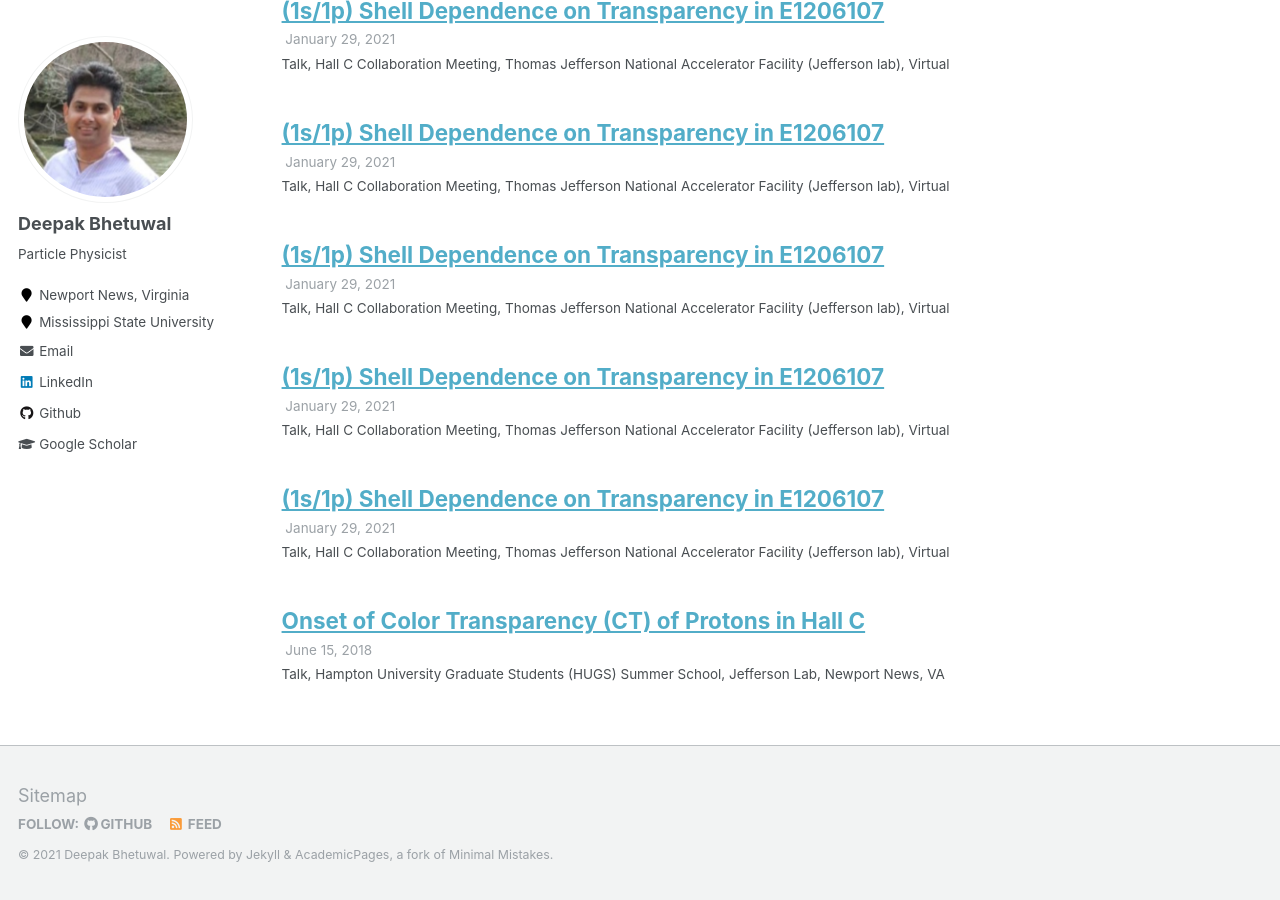
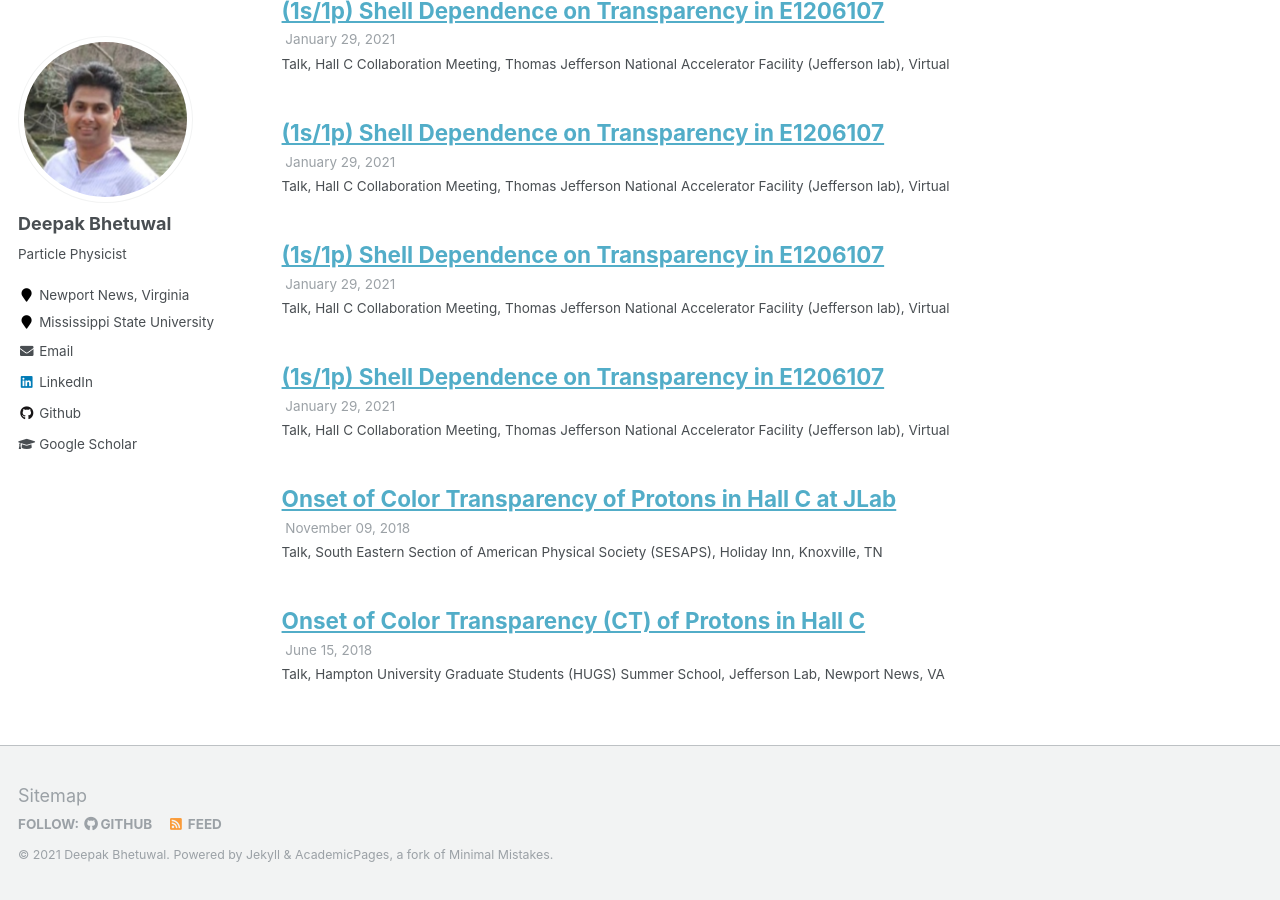
Before and after one commit to dkb208/dkb208.github.io, a Jekyll site: the page built from _pages/talks.html, in a window 1280 px wide and 900 px high, scrolled down 1782 px. Built offline with Jekyll 4.4.1, drawn with Linux system fonts in a browser that asks for light colours.

Commit message:
Update 2021-01-02.md

```diff
--- a/_talks/2021-01-02.md
+++ b/_talks/2021-01-02.md
@@ -1,9 +1,9 @@
 ---
-title: "(1s/1p) Shell Dependence on Transparency in E1206107"
+title: "Onset of Color Transparency of Protons in Hall C at JLab"
 collection: talks
-type: "Talk, Hall C Collaboration Meeting"
-permalink: /talks/2014-03-01-talk-3
-venue: "Thomas Jefferson National Accelerator Facility (Jefferson lab)"
-date: 2021-01-29
-location: "Virtual"
+type: "Talk, South Eastern Section of American Physical Society (SESAPS)"
+permalink: /talks/2021-01-02
+venue: "Holiday Inn"
+date: 2018-11-09
+location: "Knoxville, TN"
 ---
```
